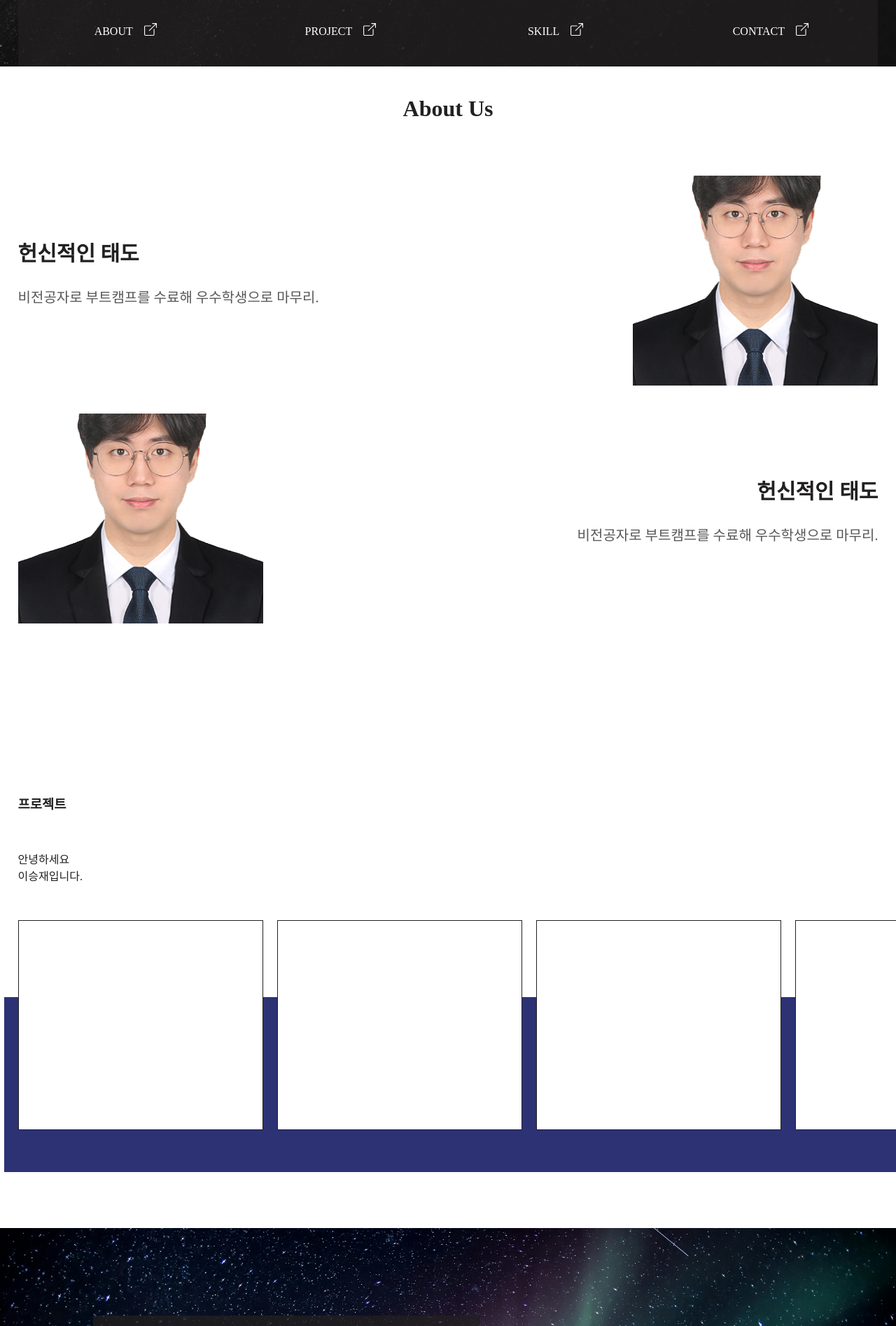
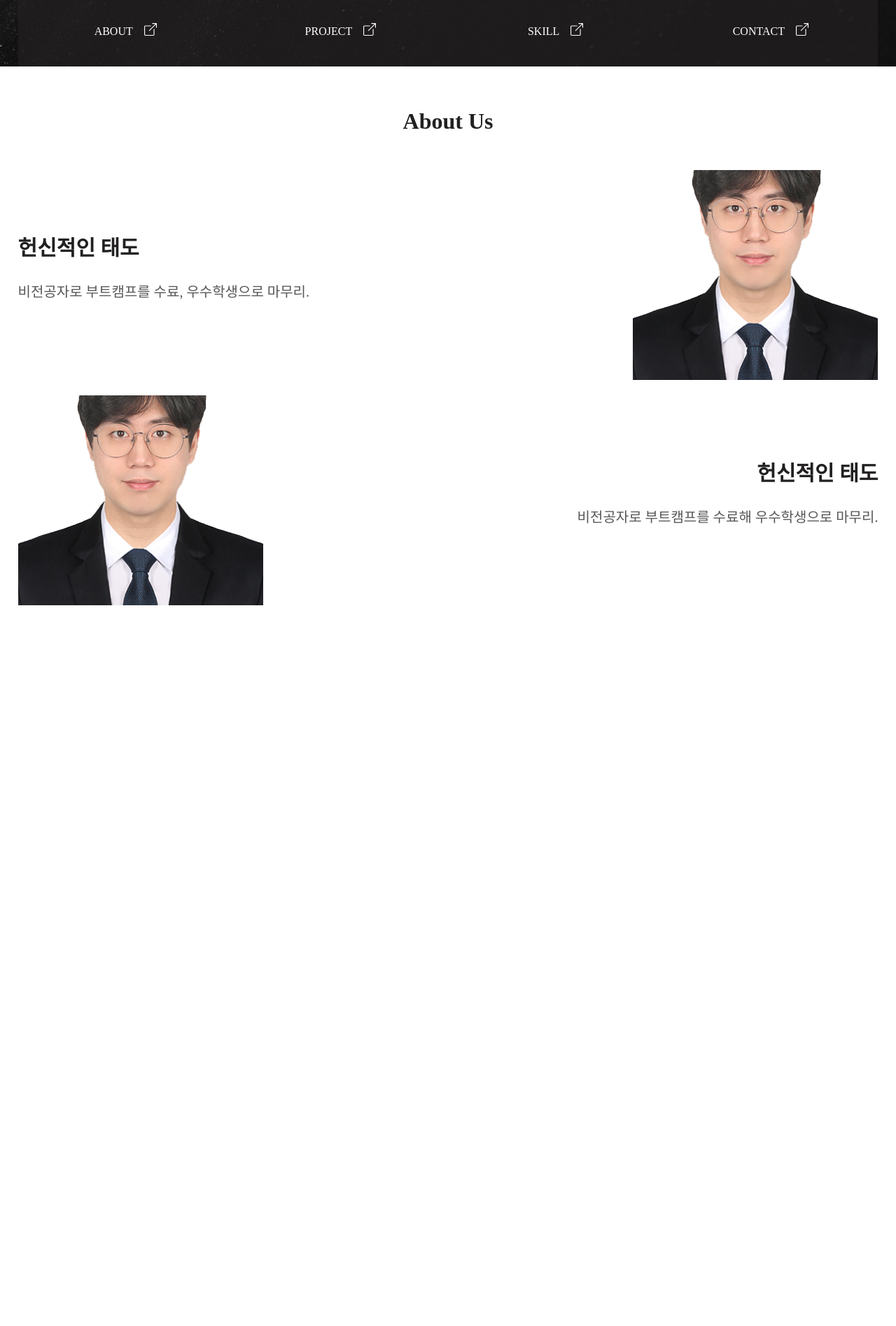
Before and after one commit to seungjaelee2684/seungjae-portfolio, a React (Create React App) app: page /website in a window 1280 px wide. Shown: the part 705-2600 px from the top of the page at 70% size. Built offline with nearby package versions, Linux system fonts and the light colour scheme; no server answers; a web font is replaced by a local one.

Commit message:
<Feat: Skill 컴포넌트 마크업 작업>

```diff
--- a/src/components/SitePage/About.tsx
+++ b/src/components/SitePage/About.tsx
@@ -15,7 +15,7 @@ const About: React.FC<AboutProps> = () => {
                 <ContentWrapper>
                     <LaneTitle>헌신적인 태도</LaneTitle>
                     <LaneContent>
-                        비전공자로 부트캠프를 수료해 우수학생으로 마무리.
+                       {"비전공자로 부트캠프를 수료, 우수학생으로 마무리.\n"}
                     </LaneContent>
                 </ContentWrapper>
                 <ImageBox src={Image} alt="라인_1" />
@@ -39,18 +39,17 @@ const AboutMeContainer = styled.section`
   box-sizing: border-box;
   display: flex;
   flex-direction: column;
-  justify-content: center;
+  justify-content: space-between;
   align-items: center;
   position: relative;
-  padding: 40px 0px;
-  gap: 40px;
+  padding: 30px 0px;
   color: #222020;
 `;
 
 const MainTitle = styled.h1`
     font-size: 32px;
     font-weight: 800;
-    line-height: 150%;
+    line-height: 100%;
 `;
 
 const AboutLaneContainer = styled.div`
@@ -83,6 +82,7 @@ const LaneContent = styled.p`
     line-height: 120%;
     text-align: start;
     color: #575757;
+    white-space: pre-line;
 `;
 
 const ImageBox = styled.img`
--- /dev/null
+++ b/src/components/SitePage/Skill.tsx
@@ -0,0 +1,25 @@
+import React from 'react'
+import styled from 'styled-components';
+import Picture from '../../assets/images/picture.webp';
+
+const Skill = () => {
+  return (
+    <SkillContainer>
+
+    </SkillContainer>
+  )
+};
+
+const SkillContainer = styled.section`
+  width: 100%;
+  height: 100vh;
+  display: flex;
+  justify-content: center;
+  align-items: center;
+  position: relative;
+  padding: 30px 0px;
+  color: #222020;
+  box-sizing: border-box;
+`;
+
+export default Skill;
--- a/src/pages/SitePage.tsx
+++ b/src/pages/SitePage.tsx
@@ -1,7 +1,7 @@
 import React, { useEffect, useRef, useState } from 'react'
 import styled, { keyframes } from 'styled-components';
 import WebHeader from '../components/SitePage/WebHeader';
-import Banner from '../components/SitePage/Banner';
+import Skill from '../components/SitePage/Skill';
 import About from '../components/SitePage/About';
 import Background1 from '../assets/images/portfolioBG.jpg';
 import { BsArrow90DegRight } from 'react-icons/bs';
@@ -30,7 +30,7 @@ const SitePage = () => {
       let viewport = window.innerHeight;
 
       console.log(scrolly, viewport);
-      if (scrolly > viewport && scrolly < viewport * 3) {
+      if (scrolly > viewport && scrolly < viewport * 4) {
         setIsScroll(true);
       } else {
         setIsScroll(false);
@@ -97,6 +97,7 @@ const SitePage = () => {
       </MainBackground>
       <MainContainer ref={infoRef}>
         <About />
+        <Skill />
         <Project />
       </MainContainer>
       <Contact />
```
Also changed, not shown: src/components/SitePage/Banner.tsx (deleted, +0 -34 lines).
